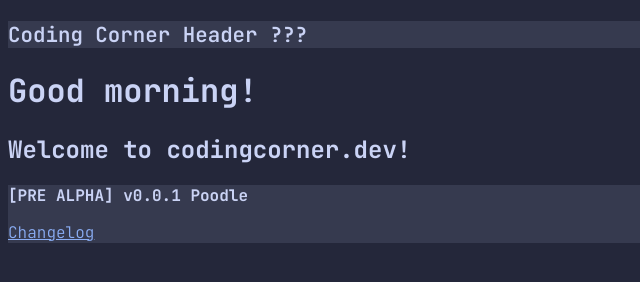
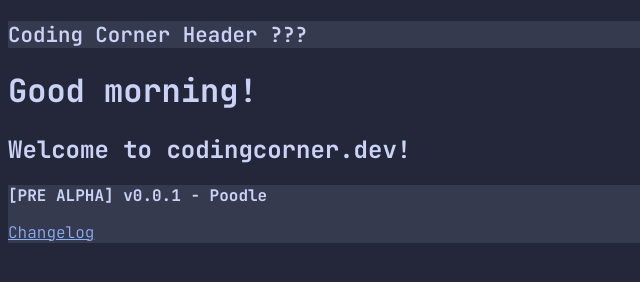
Before and after one commit to Dekoder-py/codingcorner-site-v3, a plain HTML site: page index.html in a window 1280 px wide. Shown: the full height of the page, 0-640 px from the left. Drawn offline with Linux system fonts and the light colour scheme.

Commit message:
minor change

```diff
--- a/index.html
+++ b/index.html
@@ -15,7 +15,7 @@
 </body>
 
 <footer>
-  <p><b>[PRE ALPHA] v0.0.1 Poodle</b></p>
+  <p><b>[PRE ALPHA] v0.0.1 - Poodle</b></p>
   <a href="changelog.html">Changelog</a>
 </footer>
 
```
